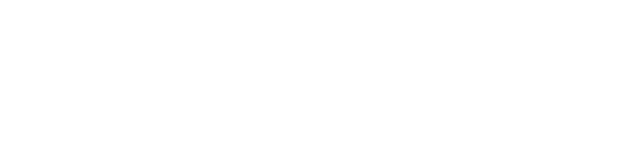
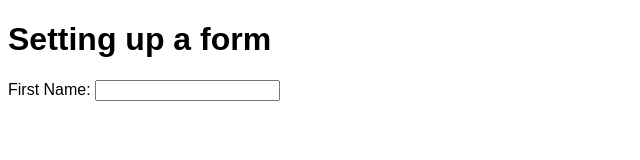
Before and after one commit to jameskirsch/forms, a plain HTML site: page index.html in a window 1280 px wide. Shown: the whole page, without its empty margins (0-640 px from the left). Drawn offline with Linux system fonts and the light colour scheme.

Commit message:
setup basic styles and a basic input

```diff
--- a/index.html
+++ b/index.html
@@ -1,9 +1,16 @@
 <!DOCTYPE html>
 <html lang="en">
     <head>
-        <link rel="site.css">
+        <title>Setup basic forms</title>
+        <link rel="stylesheet" type="text/css" href="site.css">
     </head>
     <body>
+        <h1>Setting up a form</h1>
         <!-- Set Up Forms -->
+        <form action="/form-processing-script" method="post">
+            <label for="firstName">First Name: </label>
+            <input type="text" name="firstName"/>
+
+        </form>
     </body>
 </html>
--- a/site.css
+++ b/site.css
@@ -0,0 +1,3 @@
+body {
+    font-family: Arial, Helvetica, sans-serif;
+}
```
